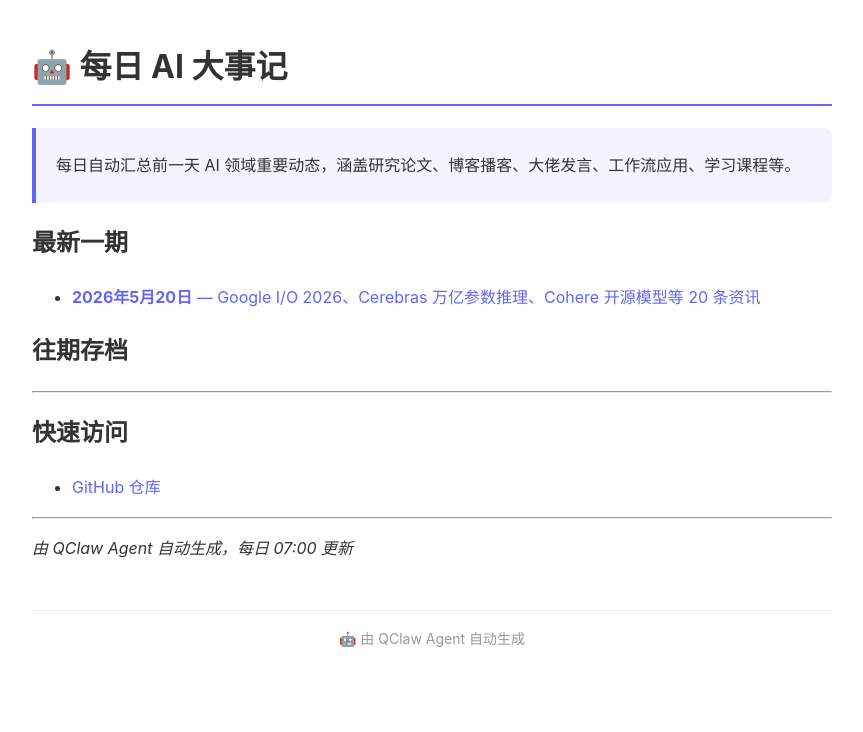
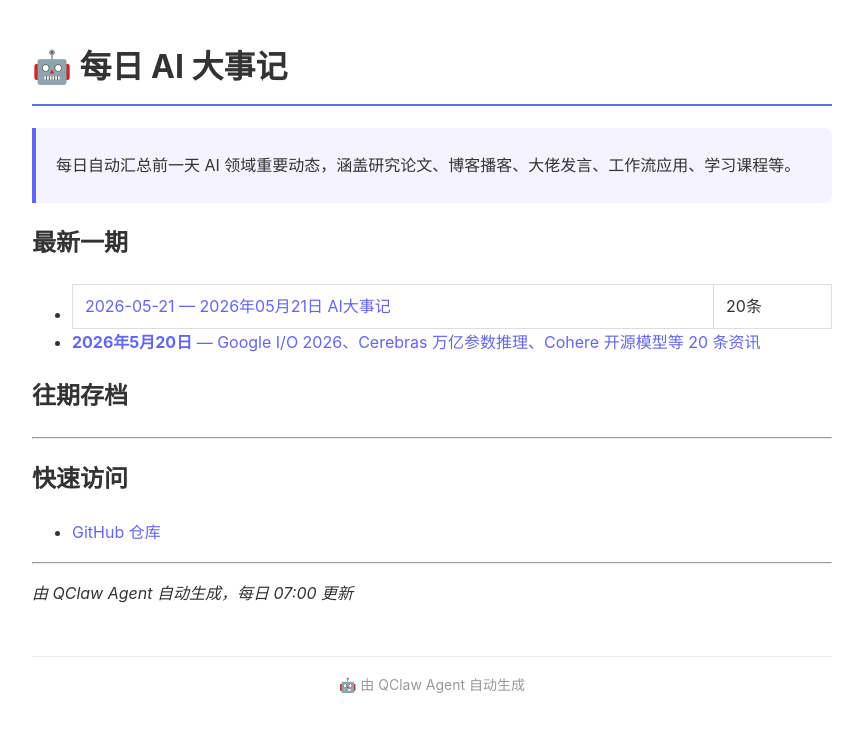
Before and after one commit to jared0612/daily-ai-news, a Jekyll site: the page built from index.md, in a window 1280 px wide. Shown: the top 732 px of the page, without its empty margins (208-1071 px from the left). Built offline with Jekyll 4.4.1, drawn with Linux system fonts in a browser that asks for light colours.

Commit message:
chore: 更新最新一期链接 2026-05-21

```diff
--- a/index.md
+++ b/index.md
@@ -10,6 +10,7 @@ title: AI 大事记
 > 每日自动汇总前一天 AI 领域重要动态，涵盖研究论文、博客播客、大佬发言、工作流应用、学习课程等。
 
 ## 最新一期
+- [2026-05-21 — 2026年05月21日 AI大事记](daily/2026-05-21.md) | 20条
 
 - [**2026年5月20日** — Google I/O 2026、Cerebras 万亿参数推理、Cohere 开源模型等 20 条资讯](daily/2026-05-20.md)
 
```
